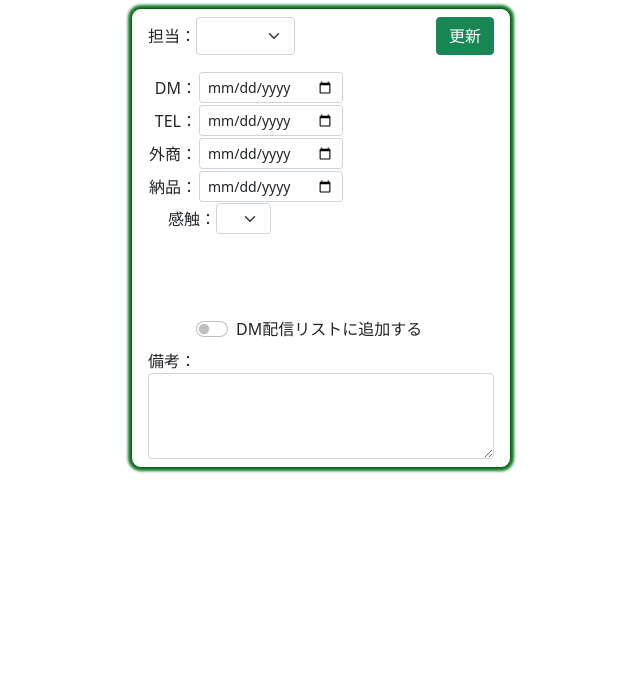
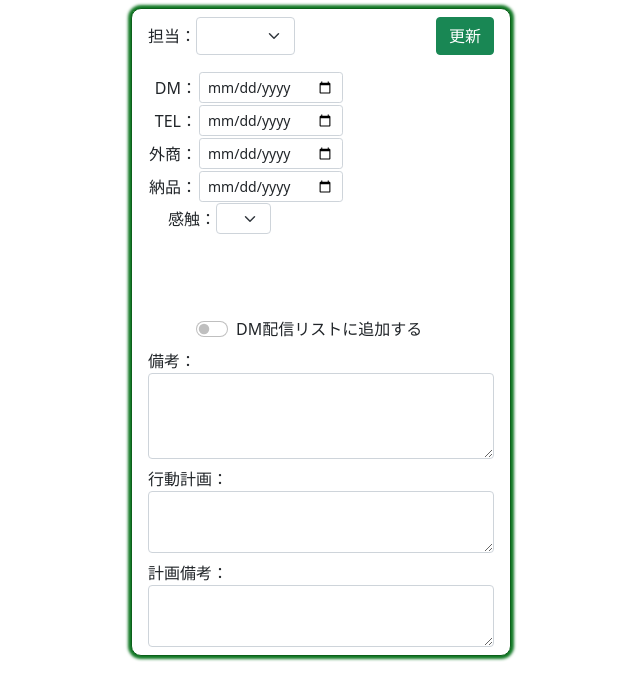
Before and after one commit to p1-kawamura/dx_it, a Django app: page /right/ in a window 1280 px wide. Shown: the top 700 px of the page, without its empty margins (319-959 px from the left). Run offline with Django 3.2, Linux system fonts and the light colour scheme.

Commit message:
desk2007

```diff
--- a/dx_it/houjin/forms.py
+++ b/dx_it/houjin/forms.py
@@ -29,7 +29,9 @@ class Right_form(forms.ModelForm):
         )
 
     bikou=forms.CharField(label="備考",widget=forms.Textarea(attrs={"class":"form-control","rows":"3"}),required=False)
+    bikou2=forms.CharField(label="備考2",widget=forms.Textarea(attrs={"class":"form-control","rows":"2"}),required=False)
+    bikou3=forms.CharField(label="備考3",widget=forms.Textarea(attrs={"class":"form-control","rows":"2"}),required=False)
 
     class Meta:
         model=Customer
-        fields=["tantou","dm_day","tel_day","gaisho_day","nouhin_day","kanshoku","dm_check","bikou"]
+        fields=["tantou","dm_day","tel_day","gaisho_day","nouhin_day","kanshoku","dm_check","bikou","bikou2","bikou3"]
--- a/dx_it/houjin/models.py
+++ b/dx_it/houjin/models.py
@@ -30,8 +30,10 @@ class Customer(models.Model):
     gaisho_day=models.CharField("外商",max_length=10,blank=True,default="")
     nouhin_day=models.CharField("納品",max_length=10,blank=True,default="")
     dm_check=models.BooleanField("DMリスト",default=False)
-    bikou=models.TextField("備考",null=True,blank=True)
     kanshoku=models.IntegerField("感触",default=0)
+    bikou=models.TextField("備考",blank=True,default="")
+    bikou2=models.TextField("備考2",blank=True,default="")
+    bikou3=models.TextField("備考3",blank=True,default="")
 
     def __str__(self):
         return self.cus_id
--- a/dx_it/houjin/templates/houjin/right.html
+++ b/dx_it/houjin/templates/houjin/right.html
@@ -116,6 +116,14 @@
                 <div class="mt-2" >
                     <div>備考：</div>
                     <div>{{form.bikou}}</div>
+                </div>
+                <div class="mt-2" >
+                    <div>行動計画：</div>
+                    <div>{{form.bikou2}}</div>
+                </div>
+                <div class="mt-2" >
+                    <div>計画備考：</div>
+                    <div>{{form.bikou3}}</div>
                 </div>
             </form>
         </div>
```
Also changed, not shown: dx_it/houjin/templates/houjin/index2.html (+27 -6 lines), dx_it/db.sqlite3, dx_it/houjin/migrations/0014_auto_20221203_1856.py (added), dx_it/houjin/migrations/0015_auto_20221203_1909.py (added).
